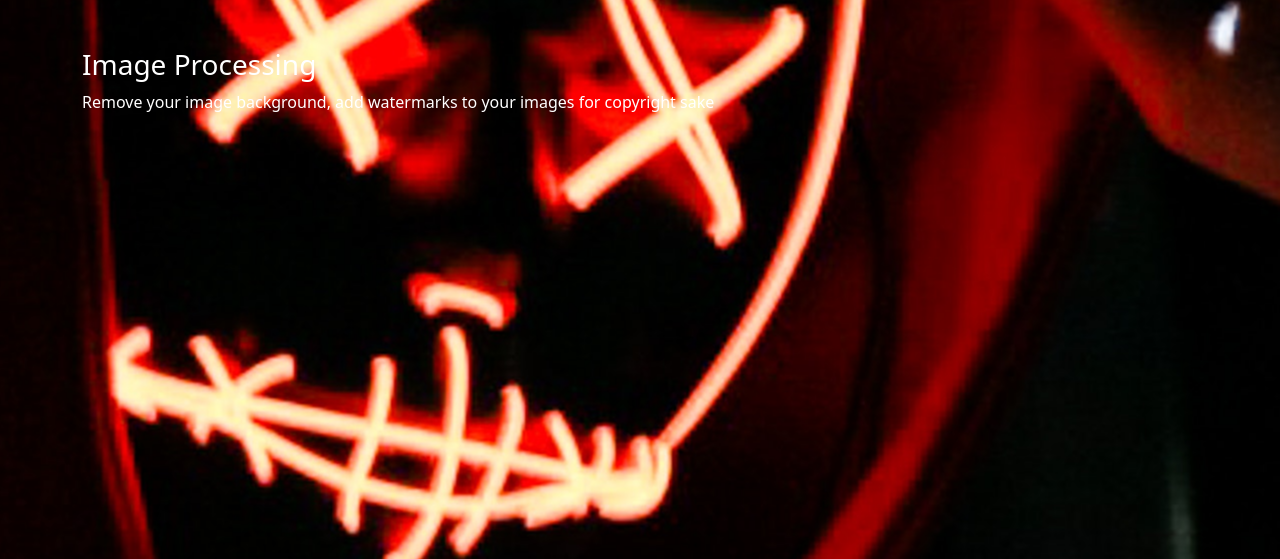
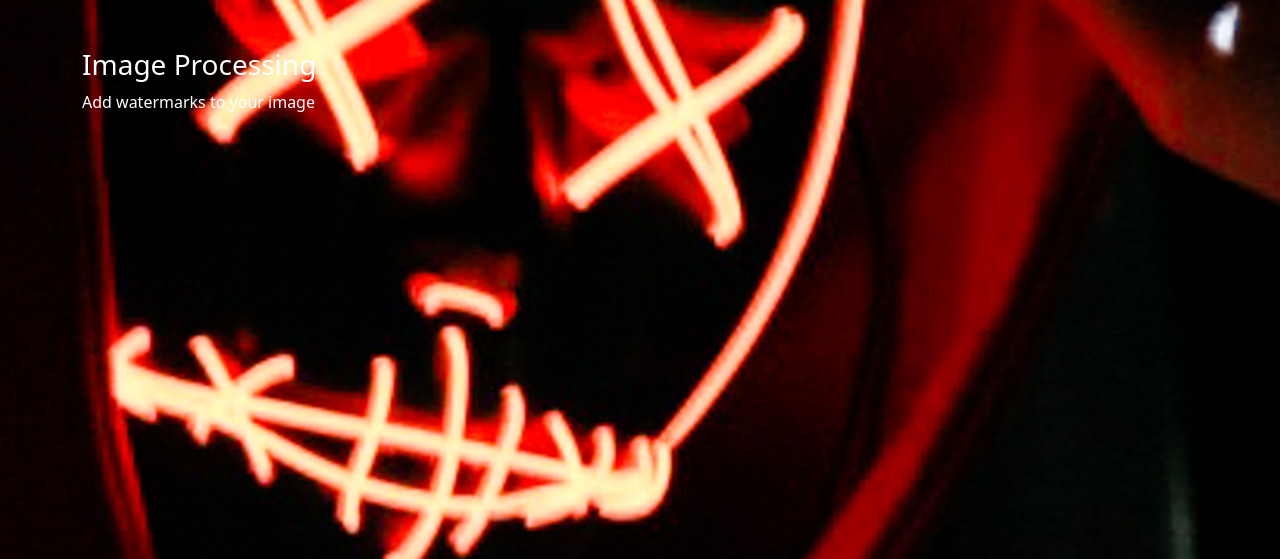
Before and after one commit to Gurudeen2/processimage, a Django app: page / in a window 1280 px wide. Shown: the part 72-631 px from the top of the page. Run offline with Django 4.2, Linux system fonts and the light colour scheme; some libraries are stand-ins or nearby versions.

Commit message:
edit home.html

```diff
--- a/templates/pages/home.html
+++ b/templates/pages/home.html
@@ -5,10 +5,7 @@
     <div class="row">
       <div class="col py-5">
         <h3>Image Processing</h3>
-        <span>
-          Remove your image background, add watermarks to your images for
-          copyright sake
-        </span>
+        <span> Add watermarks to your image </span>
       </div>
     </div>
     <div class="row">
```
